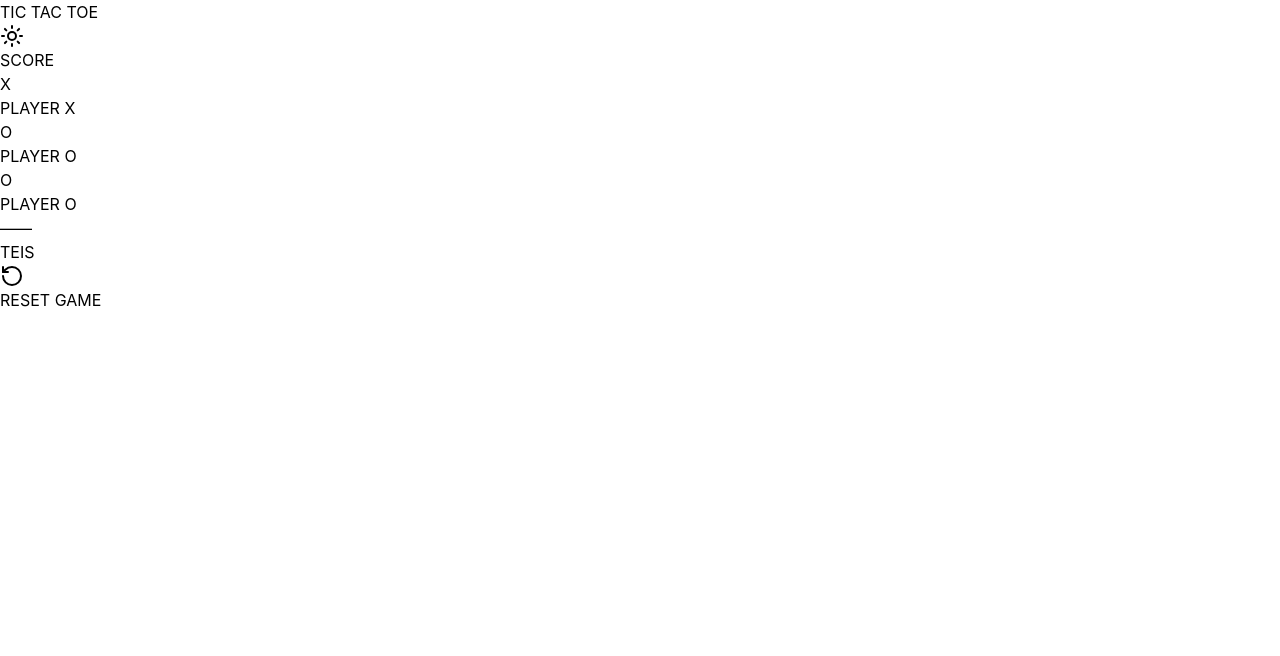
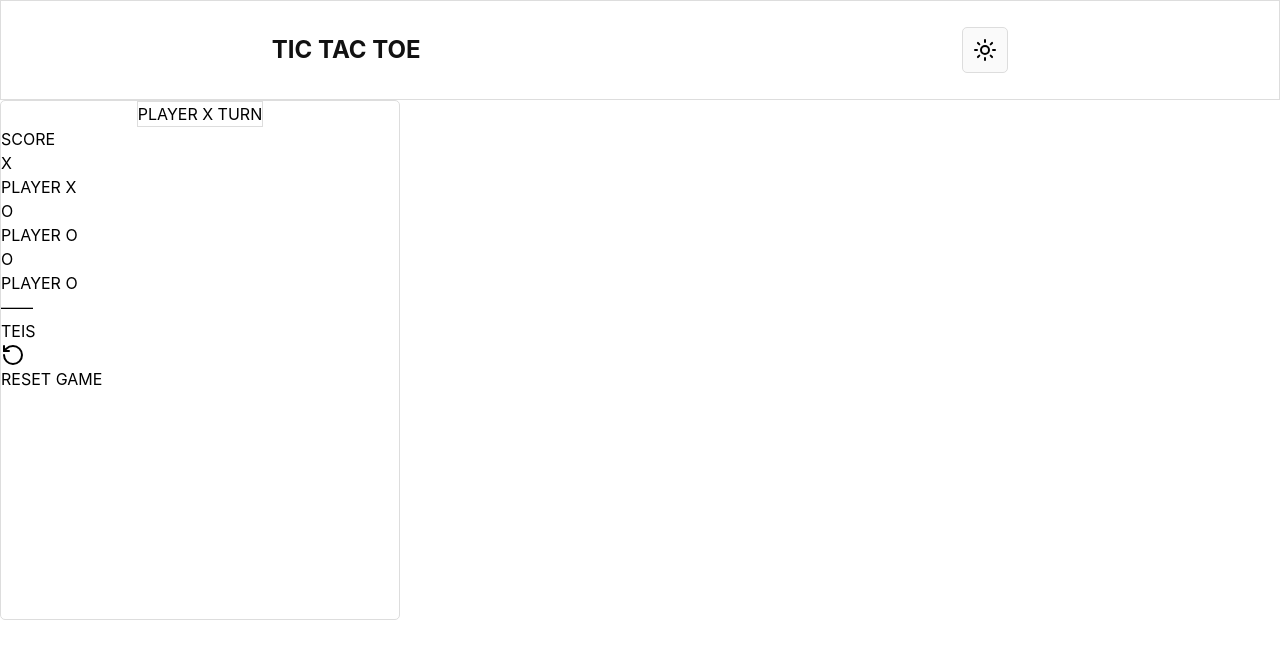
Before and after one commit to murilo404p/Tic-Tac-Toe, a website built with Vite: page index.html in a window 1280 px wide. Built offline with nearby package versions, Linux system fonts and the light colour scheme.

Commit message:
add: header and informations container

```diff
--- a/index.html
+++ b/index.html
@@ -7,19 +7,19 @@
     <title>Tic Tac Toe</title>
   </head>
   <body>
-    <header>
-      <div>
-        <h2>TIC TAC TOE</h2>
-        <svg xmlns="http://www.w3.org/2000/svg" width="24" height="24" viewBox="0 0 24 24" fill="none" stroke="currentColor" stroke-width="2" stroke-linecap="round" stroke-linejoin="round" class="lucide lucide-sun-icon lucide-sun"><circle cx="12" cy="12" r="4"/><path d="M12 2v2"/><path d="M12 20v2"/><path d="m4.93 4.93 1.41 1.41"/><path d="m17.66 17.66 1.41 1.41"/><path d="M2 12h2"/><path d="M20 12h2"/><path d="m6.34 17.66-1.41 1.41"/><path d="m19.07 4.93-1.41 1.41"/></svg>
+    <header class="bg-(--color-bg) border border-(--color-border) min-h-25 flex justify-around">
+      <div class="flex items-center">
+        <h2 class="text-(--color-text) text-2xl font-bold">TIC TAC TOE</h2>
+      </div>
+      <div class="flex items-center">
+        <button class="cursor-pointer border border-(--color-border) rounded-[5px] p-2.5! flex bg-(--color-surface) hover:bg(--color-surface-hover)">
+          <svg  xmlns="http://www.w3.org/2000/svg" width="24" height="24" viewBox="0 0 24 24" fill="none" stroke="currentColor" stroke-width="2" stroke-linecap="round" stroke-linejoin="round" class="lucide lucide-sun-icon lucide-sun"><circle cx="12" cy="12" r="4"/><path d="M12 2v2"/><path d="M12 20v2"/><path d="m4.93 4.93 1.41 1.41"/><path d="m17.66 17.66 1.41 1.41"/><path d="M2 12h2"/><path d="M20 12h2"/><path d="m6.34 17.66-1.41 1.41"/><path d="m19.07 4.93-1.41 1.41"/></svg>
+        </button>
       </div>
     </header>
-    <main>
-      <div id="game">
-
-      </div>
-      <div id="informations">
-        <div>
-          <p id="player-turn"></p>
+    <div id="informations" class="min-h-130 border border-(--color-border) rounded-[5px] w-100 flex flex-col bg-(--color-bg)">
+        <div class=" flex items-center justify-center">
+          <p id="player-turn" class="border border-(--color-border)">PLAYER X TURN</p>
         </div>
         <div id="score-container">
           <p>SCORE</p>
@@ -47,8 +47,7 @@
             <button><svg xmlns="http://www.w3.org/2000/svg" width="24" height="24" viewBox="0 0 24 24" fill="none" stroke="currentColor" stroke-width="2" stroke-linecap="round" stroke-linejoin="round" class="lucide lucide-rotate-ccw-icon lucide-rotate-ccw"><path d="M3 12a9 9 0 1 0 9-9 9.75 9.75 0 0 0-6.74 2.74L3 8"/><path d="M3 3v5h5"/></svg>RESET GAME</button>
           </div>
         </div>
-      </div>
-    </main>
+    </div>
 
     <script type="module" src="/src/main.js"></script>
   </body>
```
Also changed, not shown: src/counter.js (deleted).
